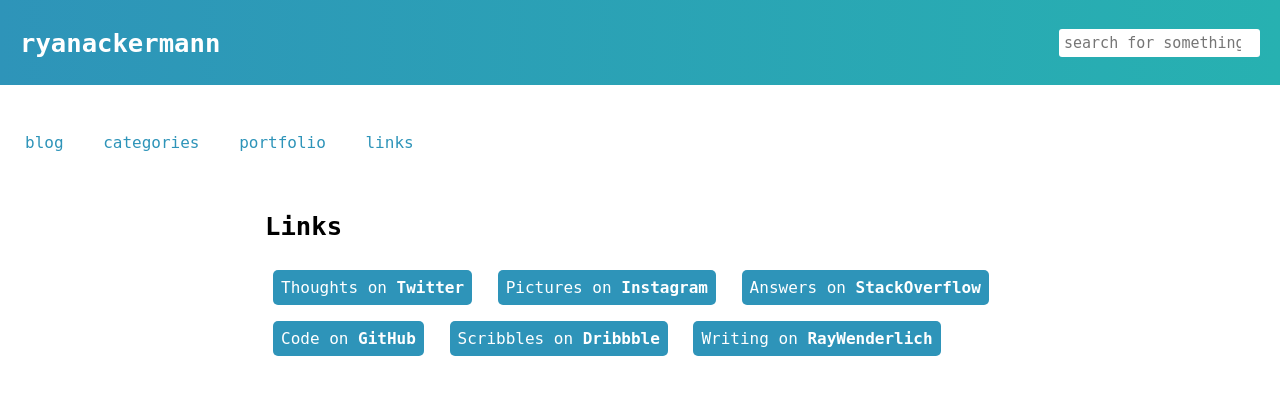
After one commit to naturaln0va/ackermann-io, a Flask app: page /links in a window 1280 px wide. The commit adds this page. Shown: the top 395 px of the page. Run offline with Flask 2, Linux system fonts and the light colour scheme; some web fonts are replaced.

Commit message:
fixed drafts not appearing in search added no results on pages with lists replaced the twitter link with a links page

```diff
--- /dev/null
+++ b/app/static/stylesheets/links.css
@@ -0,0 +1,20 @@
+
+ul.list {
+	list-style: none;
+	margin: 0;
+	padding: 0;
+}
+
+ul.list li {
+	margin: 8px;
+	padding: 8px;
+	background: var(--main-color);
+	border-radius: 5px;
+	display: inline-block;
+	color: white;
+}
+
+ul a {
+	color: white;
+	text-decoration: none;
+}
--- a/app/templates/base.html
+++ b/app/templates/base.html
@@ -46,7 +46,7 @@
 					<li><a href="{{ url_for('index') }}">blog</a></li>
 					<li><a href="{{ url_for('categories') }}">categories</a></li>
 					<li><a href="{{ url_for('portfolio') }}">portfolio</a></li>
-					<li><a href="https://twitter.com/naturaln0va">twitter</a></li>
+					<li><a href="{{ url_for('links') }}">links</a></li>
 					{% if auth %}
 						<li><a href="{{ url_for('new_post') }}">new post</a></li>
 						<li><a href="{{ url_for('drafts') }}">drafts</a></li>
--- a/app/templates/drafts.html
+++ b/app/templates/drafts.html
@@ -6,6 +6,9 @@
 {% block content %}
 	<article>
 		<h2>Drafts</h2>
+		{% if drafts|length == 0 %}
+			<h3>No drafts.</h3>
+		{% endif %}
 		{% for draft in drafts %}
 			<li class="item">
 				<a href="/drafts/{{ draft.slug }}">{{ draft.title }}</a>
--- a/app/templates/index.html
+++ b/app/templates/index.html
@@ -7,6 +7,9 @@
 
 {% block content %}
 	<article>
+		{% if posts|length == 0 %}
+			<h3>No recent posts.</h3>
+		{% endif %}
 		{% for post in posts %}
 			<div class="post">
 				<div id="titledate">
--- /dev/null
+++ b/app/templates/links.html
@@ -0,0 +1,20 @@
+
+{% extends "base.html" %}
+
+{% block stylesheet %}
+	<link rel="stylesheet" type="text/css" href="/static/stylesheets/links.css">
+{% endblock%}
+
+{% block content %}
+	<article>
+		<h1>Links</h1>
+		<ul class="list">
+			<a href="https://twitter.com/naturaln0va"><li>Thoughts on <strong>Twitter</strong></li></a>
+			<a href="https://www.instagram.com/naturaln0va/"><li>Pictures on <strong>Instagram</strong></li></a>
+			<a href="http://stackoverflow.com/users/5322726/naturaln0va"><li>Answers on <strong>StackOverflow</strong></li></a>
+			<a href="https://github.com/naturaln0va"><li>Code on <strong>GitHub</strong></li></a>
+			<a href="https://dribbble.com/naturaln0va"><li>Scribbles on <strong>Dribbble</strong></li></a>
+			<a href="https://www.raywenderlich.com/u/naturaln0va?section=posts"><li>Writing on <strong>RayWenderlich</strong></li></a>
+		</ul>
+	</article>
+{% endblock %}
--- a/app/templates/search.html
+++ b/app/templates/search.html
@@ -8,6 +8,9 @@
 {% block content %}
 	<article>
 		<h1>Results for "{{ query }}":</h1>
+		{% if posts|length == 0 %}
+			<h3>No results.</h3>
+		{% endif %}
 		{% for post in posts %}
 			<div class="post">
 				<div id="titledate">
--- a/app/views.py
+++ b/app/views.py
@@ -57,7 +57,7 @@ def categories():
 
 @app.route('/search/results/<query>')
 def search_results(query):
-	posts = Post.query.filter(Post.title.ilike('%'+query+'%')).all()
+	posts = Post.query.filter(Post.title.ilike('%'+query+'%')).order_by(Post.timestamp.desc()).filter_by(draft=False).all()
 	return render_template('search.html', query=query, posts=posts, auth=has_auth())
 
 @app.route('/apps')
@@ -65,6 +65,10 @@ def search_results(query):
 @app.route('/portfolio')
 def portfolio():
 	return render_template('portfolio.html', auth=has_auth())
+
+@app.route('/links')
+def links():
+    return render_template('links.html', auth=has_auth())
 
 @app.route('/privacy')
 def privacy():
```
